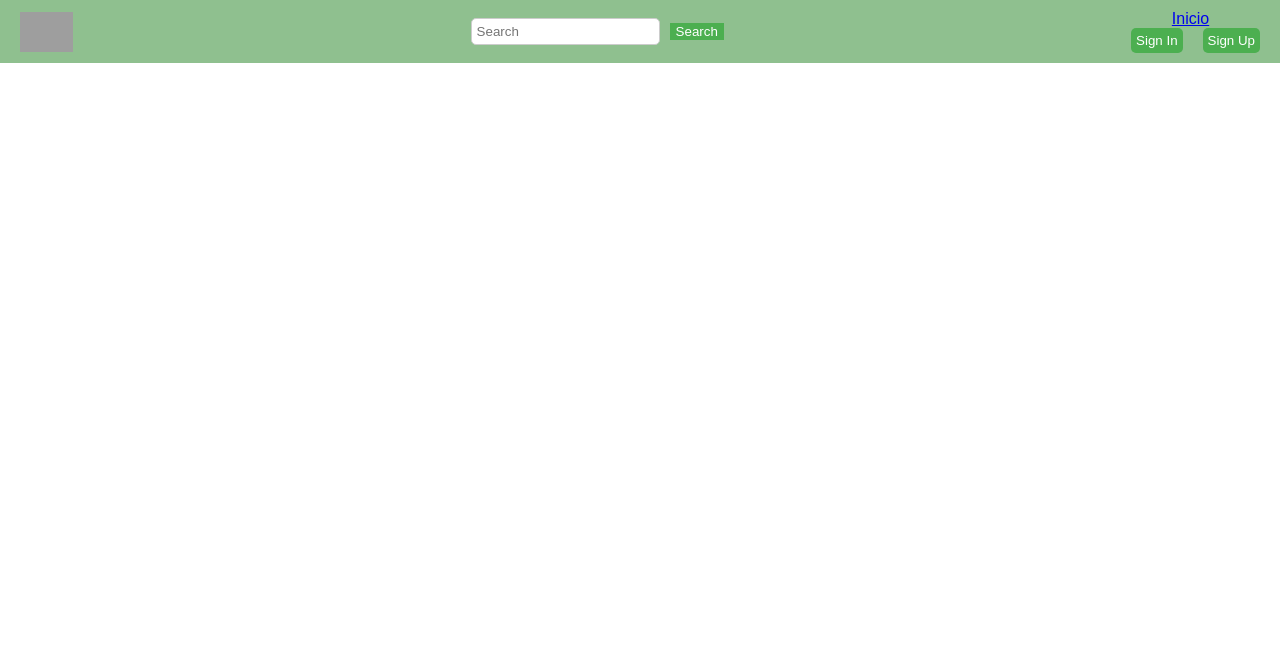
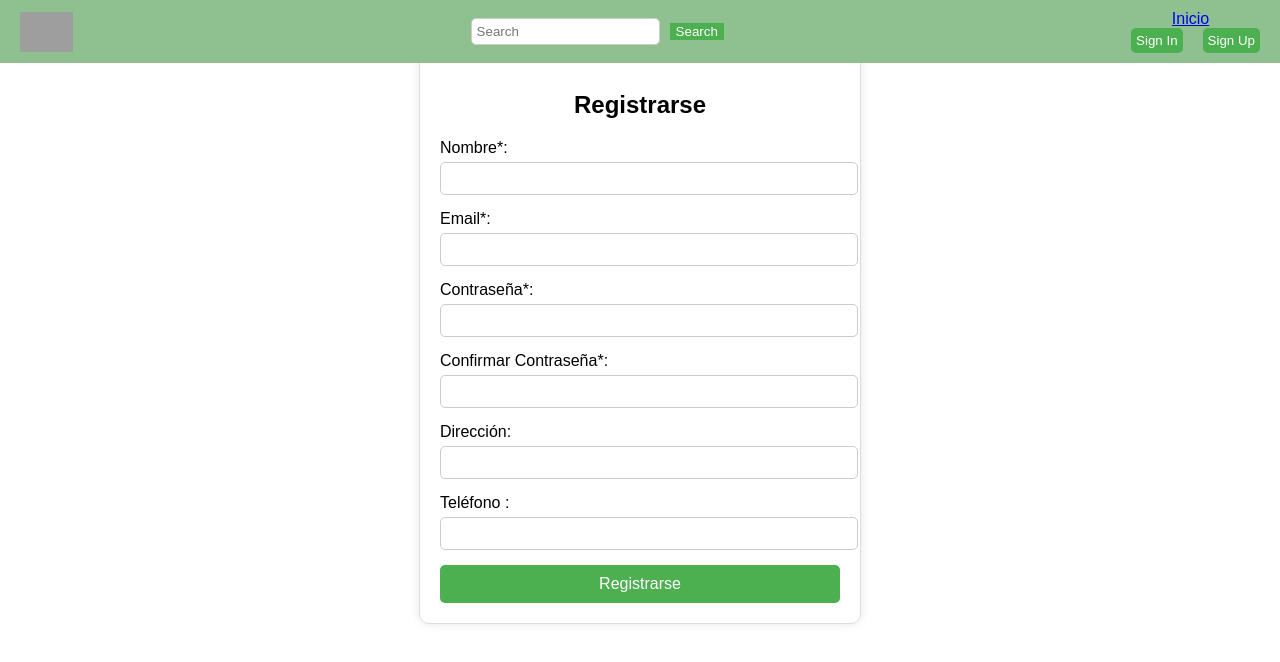
Before and after one commit to etec-programacion-3/2024-frontend-LucioManittaMa, a React (Create React App) app: page /signup in a window 1280 px wide. Shown: the top 662 px of the page. Built offline with nearby package versions, Linux system fonts and the light colour scheme; grey boxes are pictures that could not be loaded.

Commit message:
Sign in, sign up y arrancamos con las interacciones con frontend

```diff
--- a/package.json
+++ b/package.json
@@ -6,6 +6,7 @@
     "@testing-library/jest-dom": "^5.17.0",
     "@testing-library/react": "^13.4.0",
     "@testing-library/user-event": "^13.5.0",
+    "axios": "^1.7.7",
     "react": "^18.3.1",
     "react-dom": "^18.3.1",
     "react-router-dom": "^6.27.0",
--- a/src/App.css
+++ b/src/App.css
@@ -164,3 +164,106 @@ footer p {
 .productos-destacados li {
   margin-bottom: 10px;
 }
+.login-container {
+  max-width: 400px;
+  margin: 50px auto;
+  padding: 20px;
+  border: 1px solid #ddd;
+  border-radius: 10px;
+  box-shadow: 0px 0px 10px rgba(0, 0, 0, 0.1);
+  text-align: left;
+}
+
+.login-container h2 {
+  text-align: center;
+  margin-bottom: 20px;
+}
+
+.login-container form div {
+  margin-bottom: 15px;
+}
+
+.login-container label {
+  display: block;
+  margin-bottom: 5px;
+}
+
+.login-container input {
+  width: 100%;
+  padding: 8px;
+  border-radius: 5px;
+  border: 1px solid #ccc;
+}
+
+.login-container .error {
+  color: red;
+  margin-top: 10px;
+  text-align: center;
+}
+
+.login-container button {
+  width: 100%;
+  padding: 10px;
+  background-color: #4CAF50;
+  color: white;
+  border: none;
+  border-radius: 5px;
+  cursor: pointer;
+  font-size: 16px;
+}
+
+.login-container button:hover {
+  background-color: #45a049;
+}
+
+.signup-container {
+  max-width: 400px;
+  margin: 50px auto;
+  padding: 20px;
+  border: 1px solid #ddd;
+  border-radius: 10px;
+  box-shadow: 0px 0px 10px rgba(0, 0, 0, 0.1);
+  text-align: left;
+}
+
+.signup-container h2 {
+  text-align: center;
+  margin-bottom: 20px;
+}
+
+.signup-container form div {
+  margin-bottom: 15px;
+}
+
+.signup-container label {
+  display: block;
+  margin-bottom: 5px;
+}
+
+.signup-container input {
+  width: 100%;
+  padding: 8px;
+  border-radius: 5px;
+  border: 1px solid #ccc;
+}
+
+.signup-container .error {
+  color: red;
+  margin-top: 10px;
+  text-align: center;
+}
+
+.signup-container button {
+  width: 100%;
+  padding: 10px;
+  background-color: #4CAF50;
+  color: white;
+  border: none;
+  border-radius: 5px;
+  cursor: pointer;
+  font-size: 16px;
+}
+
+.signup-container button:hover {
+  background-color: #45a049;
+}
--- a/src/App.js
+++ b/src/App.js
@@ -1,4 +1,4 @@
-import React, {  } from 'react';
+import React from 'react';
 import { BrowserRouter as Router, Routes, Route } from 'react-router-dom';
 import './App.css';
 import Header from './Header';
@@ -9,6 +9,8 @@ import ShoeModelsNike from './ShoeModelsNike';
 import ShoeModelsDC from './ShoeModelsDC';
 import ShoeModelsPuma from './ShoeModelsPuma';
 import ShoeModelsVans from './ShoeModelsVans';
+import Login from './Login';
+import SignUp from './SignUp';
 
 function App() {
   return (
@@ -16,13 +18,19 @@ function App() {
       <div className="App">
         <Header />
         <Routes>
+          {/* Página principal */}
           <Route path="/" element={<><BrandLogos /><FeaturedProducts /></>} />
+
+          {/* Rutas de modelos de zapatillas */}
           <Route path="/models/Adidas" element={<ShoeModels />} />
           <Route path="/models/Nike" element={<ShoeModelsNike />} />
-          <Route path="/models/Dc" element={<ShoeModelsDC />} />
+          <Route path="/models/DC" element={<ShoeModelsDC />} />
           <Route path="/models/Puma" element={<ShoeModelsPuma />} />
           <Route path="/models/Vans" element={<ShoeModelsVans />} />
 
+          {/* Ruta de Login */}
+          <Route path="/login" element={<Login />} />
+          <Route path="/signup" element={<SignUp />} />
         </Routes>
       </div>
     </Router>
--- a/src/Header.js
+++ b/src/Header.js
@@ -1,3 +1,4 @@
+// Header.js
 import React from 'react';
 import { Link } from 'react-router-dom';
 import logo from './UrbanLogo.png';
@@ -11,14 +12,13 @@ function Header() {
           <input type="text" placeholder="Search" className="search-input" />
           <button className="search-button">Search</button>
         </div>
-        {/* Contenedor para los enlaces y botones de autenticación */}
         <div className="nav-auth">
           <div className="nav-links">
             <Link to="/">Inicio</Link>
           </div>
           <div className="auth-buttons">
-            <button className="auth-button">Sign In</button>
-            <button className="auth-button">Sign Up</button>
+            <Link to="/login" ><button className="auth-button">Sign In</button></Link>
+            <Link to="/signup"><button className="auth-button">Sign Up</button></Link>
           </div>
         </div>
       </div>
--- /dev/null
+++ b/src/Login.js
@@ -0,0 +1,50 @@
+import React, { useState } from 'react';
+import { useNavigate } from 'react-router-dom';
+
+function Login() {
+  const [email, setEmail] = useState('');
+  const [password, setPassword] = useState('');
+  const [error, setError] = useState('');
+  const navigate = useNavigate();
+
+  const handleLogin = (e) => {
+    e.preventDefault();
+
+    // Aquí normalmente enviarías los datos al backend para la verificación
+    if (email === 'user@example.com' && password === 'password') {
+      navigate('/'); // Redirige a la página principal después de iniciar sesión
+    } else {
+      setError('Email o contraseña incorrectos');
+    }
+  };
+
+  return (
+    <div className="login-container">
+      <h2>Iniciar sesión</h2>
+      <form onSubmit={handleLogin}>
+        <div>
+          <label>Email:</label>
+          <input
+            type="email"
+            value={email}
+            onChange={(e) => setEmail(e.target.value)}
+            required
+          />
+        </div>
+        <div>
+          <label>Contraseña:</label>
+          <input
+            type="password"
+            value={password}
+            onChange={(e) => setPassword(e.target.value)}
+            required
+          />
+        </div>
+        {error && <p className="error">{error}</p>}
+        <button type="submit">Ingresar</button>
+      </form>
+    </div>
+  );
+}
+
+export default Login;
--- /dev/null
+++ b/src/SignUp.js
@@ -0,0 +1,111 @@
+import React, { useState } from 'react';
+import { useNavigate } from 'react-router-dom';
+import axios from 'axios'; // Importamos Axios
+
+function SignUp() {
+  const [nombre, setName] = useState('');
+  const [email, setEmail] = useState('');
+  const [contraseña, setPassword] = useState('');
+  const [confirmPassword, setConfirmPassword] = useState('');
+  const [dirección, setAddress] = useState('');
+  const [teléfono, setPhone] = useState('');
+  const [error, setError] = useState('');
+  const navigate = useNavigate();
+
+  const handleSignUp = async (e) => {
+    e.preventDefault();
+
+    // Validación de contraseñas
+    if (contraseña !== confirmPassword) {
+      setError('Las contraseñas no coinciden');
+      return;
+    }
+
+    try {
+      // Envío al backend con Axios
+      const response = await axios.post('http://192.168.42.27:5000/api/auth/register', {
+        nombre,
+        email,
+        contraseña,
+        dirección,
+        teléfono
+      }, {
+        headers: {
+          'Content-Type': 'application/json',
+        },
+      });
+
+      if (response.status === 201) {
+        navigate('/'); // Redirige a login
+      } else {
+        setError(response.data.message || 'Error al registrar el usuario');
+      }
+    } catch (error) {
+      setError('Error de conexión. Inténtalo de nuevo.');
+    }
+  };
+
+  return (
+    <div className="signup-container">
+      <h2>Registrarse</h2>
+      <form onSubmit={handleSignUp}>
+        <div>
+          <label>Nombre*:</label>
+          <input
+            type="text"
+            value={nombre}
+            onChange={(e) => setName(e.target.value)}
+            required
+          />
+        </div>
+        <div>
+          <label>Email*:</label>
+          <input
+            type="email"
+            value={email}
+            onChange={(e) => setEmail(e.target.value)}
+            required
+          />
+        </div>
+        <div>
+          <label>Contraseña*:</label>
+          <input
+            type="password"
+            value={contraseña}
+            onChange={(e) => setPassword(e.target.value)}
+            required
+          />
+        </div>
+        <div>
+          <label>Confirmar Contraseña*:</label>
+          <input
+            type="password"
+            value={confirmPassword}
+            onChange={(e) => setConfirmPassword(e.target.value)}
+            required
+          />
+        </div>
+        <div>
+          <label>Dirección:</label>
+          <input
+            type="text"
+            value={dirección}
+            onChange={(e) => setAddress(e.target.value)}
+          />
+        </div>
+        <div>
+          <label>Teléfono :</label>
+          <input
+            type="tel"
+            value={teléfono}
+            onChange={(e) => setPhone(e.target.value)}
+          />
+        </div>
+        {error && <p className="error">{error}</p>}
+        <button type="submit">Registrarse</button>
+      </form>
+    </div>
+  );
+}
+
+export default SignUp;
```
Also changed, not shown: 1 other file (tests, documents, lock files or other folders).
